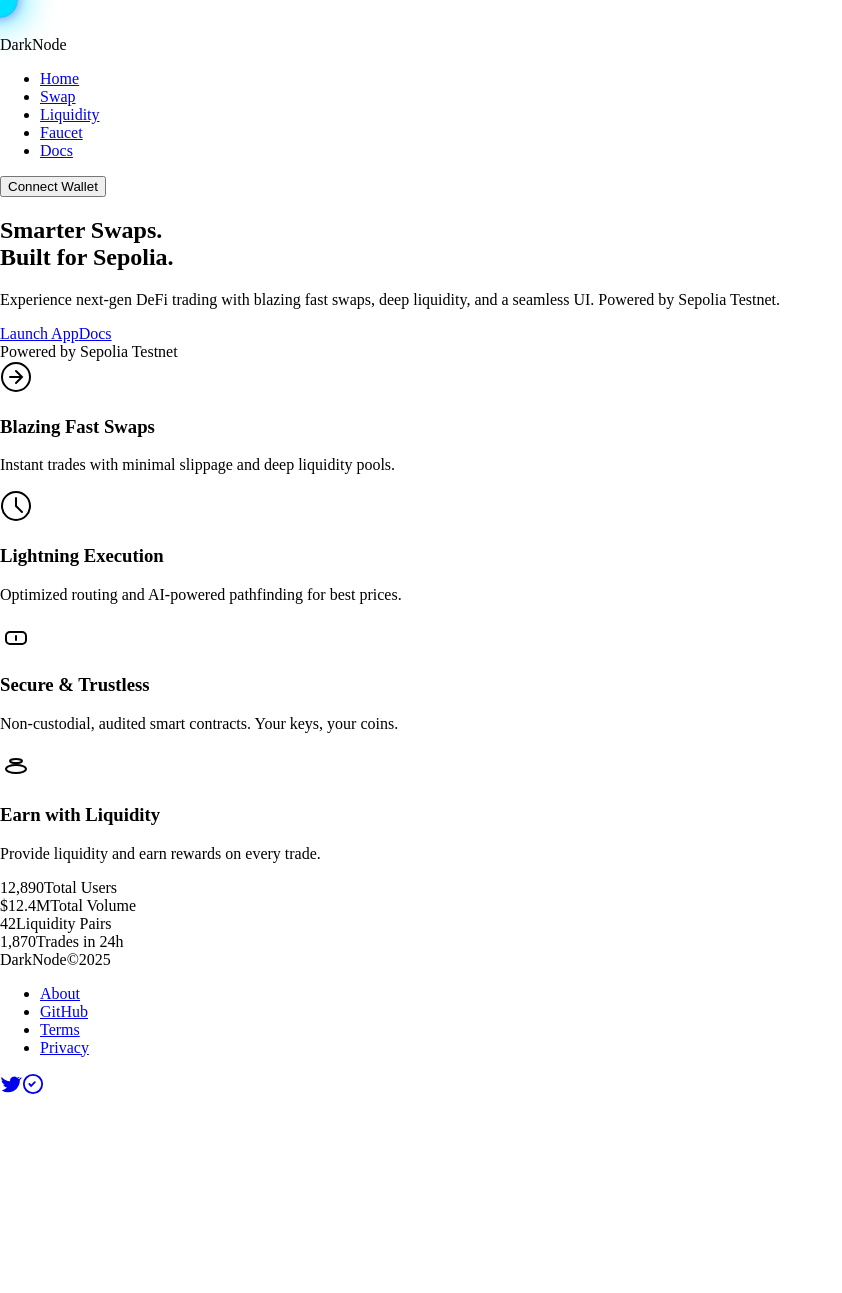
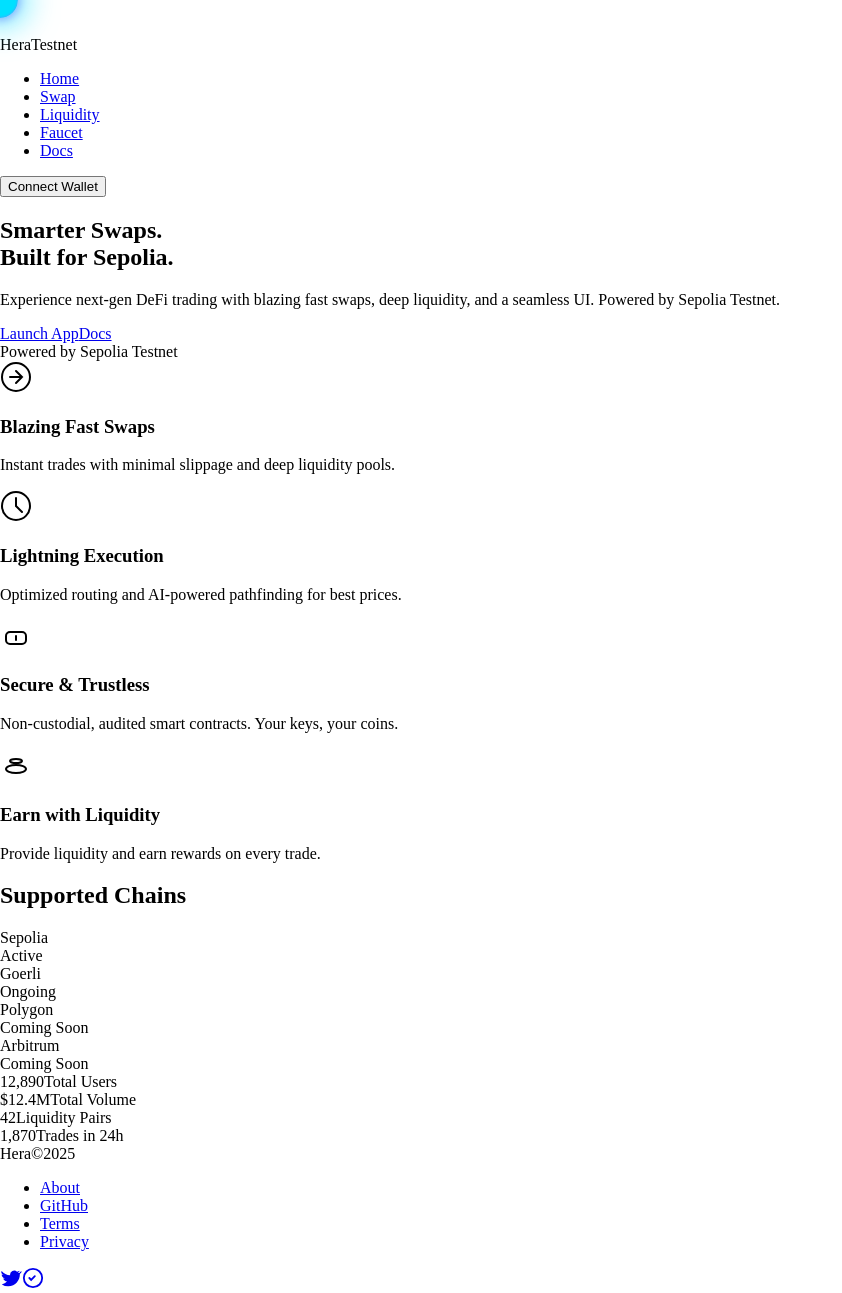
Before and after one commit to zk-web3/darknodedex, a React (Create React App) app: page / in a window 1280 px wide. Shown: the whole page, without its empty margins (0-842 px from the left). Before the commit the page ends 1099 px from the top, so only its background shows below. Built offline with nearby package versions, Linux system fonts and the light colour scheme.

Commit message:
Update Homepage.jsx

```diff
--- a/src/Homepage.jsx
+++ b/src/Homepage.jsx
@@ -64,7 +64,8 @@ const Navbar = () => (
   <header className="sticky top-0 z-30 w-full backdrop-blur-xl bg-white/10 dark:bg-black/40 border-b border-white/10 shadow-lg">
     <nav className="max-w-7xl mx-auto flex items-center justify-between px-6 py-3">
       <div className="flex items-center gap-2">
-        <span className="text-2xl font-extrabold tracking-widest text-cyan-400 drop-shadow-glow">DarkNode</span>
+        <span className="text-2xl font-extrabold tracking-widest text-cyan-400 drop-shadow-glow">Hera</span>
+        <span className="ml-2 px-2 py-0.5 rounded bg-cyan-500/20 text-cyan-300 text-xs font-semibold uppercase tracking-wider">Testnet</span>
       </div>
       <ul className="hidden md:flex items-center gap-8 text-white/90 font-medium">
         <li><a href="#" className="hover:text-cyan-400 transition">Home</a></li>
@@ -194,6 +195,31 @@ const Features = () => (
   </section>
 );
 
+// ====== CHAINS SECTION ======
+const chains = [
+  { name: "Sepolia", status: "Active", color: "bg-cyan-500/20 text-cyan-300" },
+  { name: "Goerli", status: "Ongoing", color: "bg-purple-500/20 text-purple-300" },
+  { name: "Polygon", status: "Coming Soon", color: "bg-pink-500/20 text-pink-300" },
+  { name: "Arbitrum", status: "Coming Soon", color: "bg-blue-500/20 text-blue-300" },
+];
+
+const Chains = () => (
+  <section className="relative z-10 max-w-5xl mx-auto px-6 py-8">
+    <h2 className="text-2xl font-bold text-white mb-6 text-center">Supported Chains</h2>
+    <div className="grid grid-cols-2 md:grid-cols-4 gap-6">
+      {chains.map((c) => (
+        <div
+          key={c.name}
+          className={`rounded-xl p-6 text-center font-semibold shadow-lg border border-white/10 backdrop-blur-xl ${c.color}`}
+        >
+          <div className="text-lg mb-2">{c.name}</div>
+          <div className="text-xs uppercase tracking-wider font-bold opacity-80">{c.status}</div>
+        </div>
+      ))}
+    </div>
+  </section>
+);
+
 // ====== STATISTICS SECTION ======
 const stats = [
   { label: "Total Users", value: 12890 },
@@ -257,7 +283,7 @@ const Footer = () => (
   <footer className="w-full bg-white/10 dark:bg-black/40 border-t border-white/10 py-8 mt-16 backdrop-blur-xl shadow-lg">
     <div className="max-w-7xl mx-auto flex flex-col md:flex-row items-center justify-between px-6 gap-4">
       <div className="flex items-center gap-2">
-        <span className="text-xl font-extrabold text-cyan-400">DarkNode</span>
+        <span className="text-xl font-extrabold text-cyan-400">Hera</span>
         <span className="text-white/50 text-sm">©2025</span>
       </div>
       <ul className="flex items-center gap-6 text-white/80 text-sm">
@@ -287,6 +313,7 @@ export default function Homepage() {
       <Navbar />
       <Hero />
       <Features />
+      <Chains />
       <Statistics />
       <Footer />
     </div>
```
